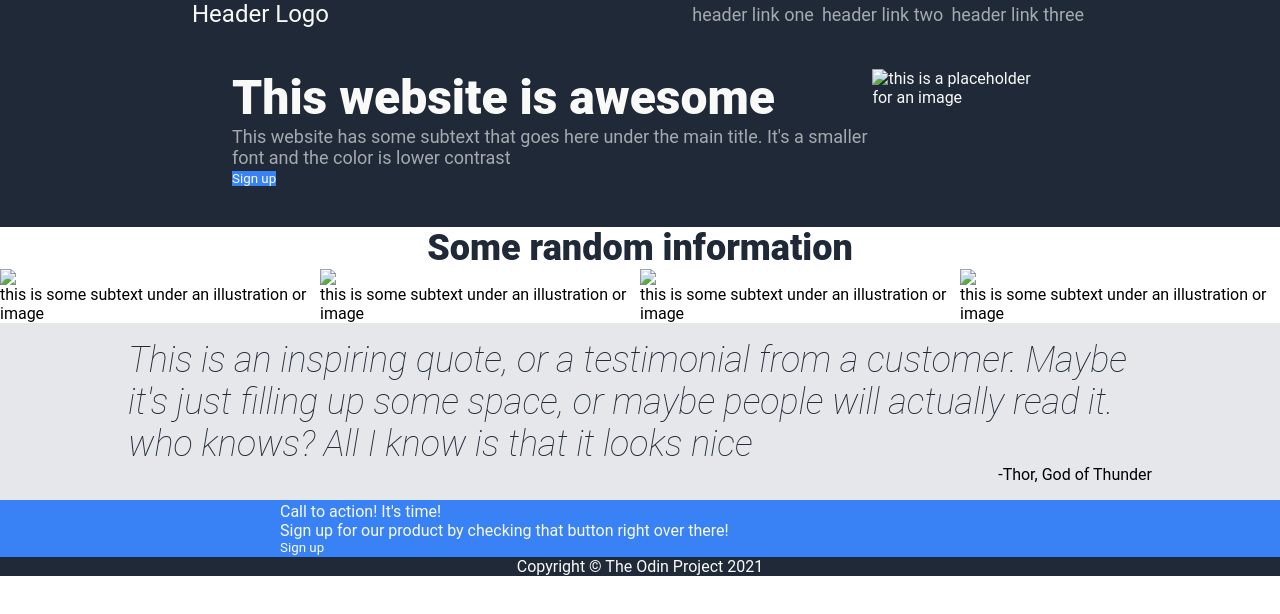
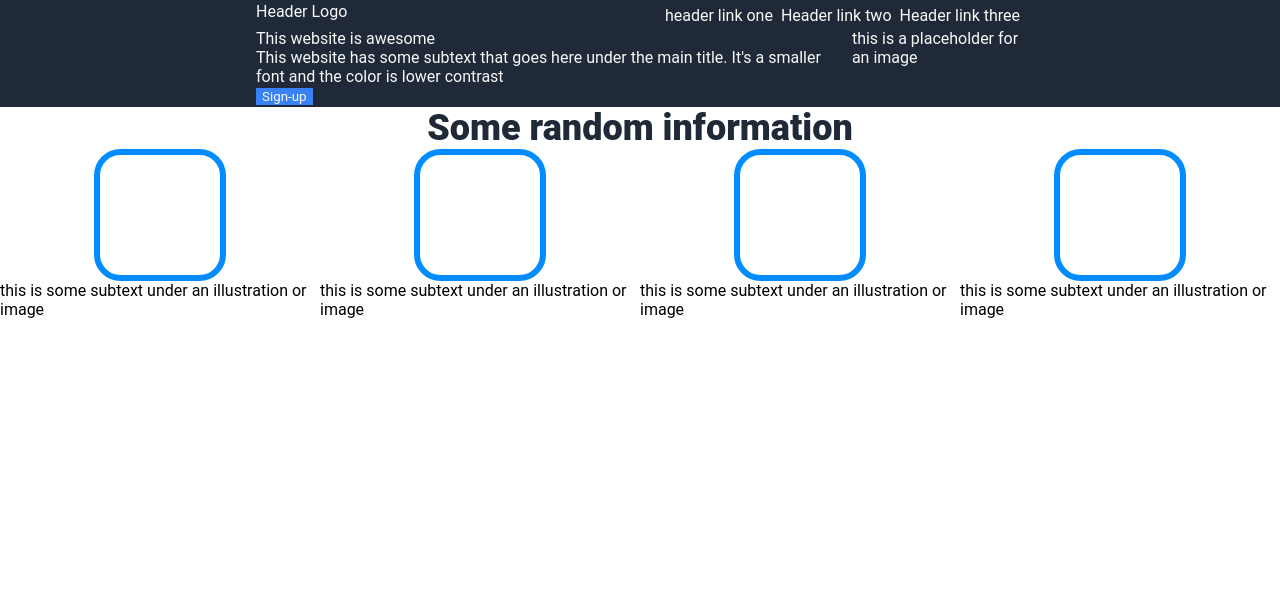
Before and after one commit to LuciVoltX/Landing-Page, a plain HTML site: page index.html in a window 1280 px wide. Drawn offline with Linux system fonts and the light colour scheme.

Commit message:
starting again from scratch

```diff
--- a/index.html
+++ b/index.html
@@ -3,63 +3,50 @@
 <head>
     <meta charset="UTF-8">
     <meta name="viewport" content="width=device-width, initial-scale=1.0">
-    <title>Landing Page</title>
+    <title>Landing-Page</title>
     <link rel="stylesheet" href="style.css">
 </head>
 <body>
     <header>
-        <div class="top">
-            <div class="left header-logo">Header Logo</div>
-            <div class="right">
-                <ul>
-                    <li class="header-link">header link one</li>
-                    <li class="header-link">header link two</li>
-                    <li class="header-link">header link three</li>
-                 </ul>
+        <div class="nav container">
+            <div class="top-left">Header Logo</div>
+            <div class="top-right">
+                <ul class="container">
+                    <li>header link one</li>
+                    <li>Header link two</li>
+                    <li>Header link three</li>
+                </ul>
             </div>
         </div>
-        <div class="hero">
-            <div class="left">
-                <div class="hero-main">This website is awesome</div>
-                <div class="hero-secondary">This website has some subtext that goes here under the main title. It's a smaller font and the color is lower contrast</div>
-                <div class="hero-button"><button>Sign up</button></div>
+        <div class="hero container">
+            <div class="hero-left">
+                <div class="main-title">This website is awesome</div>
+                <div class="hero-subtext">This website has some subtext that goes here under the main title. It's a smaller font and the color is lower contrast</div>
+                <div class="hero-button"><button>Sign-up</button></div>
             </div>
-            <img alt="this is a placeholder for an image" class="right">
+            <div class="hero-right">this is a placeholder for an image</div>
         </div>
-
     </header>
-
-    <div class="information">
-        <div class="information-header container center">Some random information</div>
-
-        <div class="information-bottom">
-            <ul>
-                <li class="card container"><img class="box" alt=" ">
-                <div class="text">this is some subtext under an illustration or image</div></li>
-                <li class="card container"><img class="box" alt=" ">
-                <div class="text">this is some subtext under an illustration or image</div></li>
-                <li class="card container"><img class="box" alt=" ">
-                <div class="text">this is some subtext under an illustration or image</div></li>
-                <li class="card container"><img class="box" alt=" ">
-                <div class="text">this is some subtext under an illustration or image</div></li>
-            </ul>
+    <div class="info-section">
+        <div class="info-header">Some random information </div>
+        <div class="info-cards container">
+            <div class="info-card-item">
+                <div class="box"></div>
+                <div class="card-text">this is some subtext under an illustration or image</div>
+            </div>
+            <div class="info-card-item">
+                <div class="box"></div>
+                <div class="card-text">this is some subtext under an illustration or image</div>
+            </div>
+            <div class="info-card-item">
+                <div class="box"></div>
+                <div class="card-text">this is some subtext under an illustration or image</div>
+            </div>
+            <div class="info-card-item">
+                <div class="box"></div>
+                <div class="card-text">this is some subtext under an illustration or image</div>
+            </div>
         </div>
     </div>
-    <div class="quote-section">
-        <div class="quote">This is an inspiring quote, or a testimonial from a customer. Maybe it's just filling up some space, or maybe people will actually read it. who knows? All I know is that it looks nice</div>
-        <div class="thor">-Thor, God of Thunder</div>
-    </div>
-
-    <div class="bottom container center">
-        <div class="left">
-            <div class="head">Call to action! It's time!</div>
-            <div>Sign up for our product by checking that button right over there!</div>
-        </div>
-        <div class="right">
-            <div class="button sign-up"><button>Sign up</button></div>
-        </div>
-
-    </div>
-    <footer class="center container">Copyright © The Odin Project 2021</footer>
 </body>
 </html>
--- a/style.css
+++ b/style.css
@@ -1,12 +1,12 @@
-
 * {
     font-family: Roboto, system-ui, -apple-system, BlinkMacSystemFont, 'Segoe UI', Oxygen, Ubuntu, Cantarell, 'Open Sans', 'Helvetica Neue', sans-serif;
-    /* border:2px solid blue; */
+    margin: 0;
+
 }
 
 .container {
     display: flex;
-    flex:1;
+    flex: 1;
 }
 
 header, footer {
@@ -17,10 +17,12 @@ header, footer {
 button, .bottom {
     background-color: #3882F6;
     color: #F9FAF8;
-    border-style: none;
+    border: none;
 }
 
-.information-header {
+.info-header {
+    display: flex;
+    justify-content: center;
     font-size: 36px;
     color: #1f2937;
     font-weight: 900;
@@ -32,7 +34,8 @@ button, .bottom {
     font-weight: 900;
 }
 
-.hero-secondary, .header-link {
+.hero-secondary,
+.header-link {
     font-size: 18px;
     color: #e5e7ebad;
 }
@@ -48,7 +51,7 @@ button, .bottom {
 
 .quote {
     font-size: 36px;
-    font-style:italic;
+    font-style: italic;
     font-weight: lighter;
     color: #1f2937;
 }
@@ -57,57 +60,30 @@ ul {
     list-style-type: none;
     margin: 0;
     padding: 0;
-    display: flex;
 }
 
-header li {
-    padding: 2px;
-    margin: 2px;
+.top-right  li {
+    padding: 4px;
+}
+
+.nav {
+    justify-content: space-between;
 }
 
 header {
-    padding: 0 15%;
+    padding: 2px 20vw;
 }
 
-header .top {
-    display: flex;
-    justify-content: space-between;
+.box{
+    width: 120px;
+    height:120px;
+    border: 6px solid #008cff;
+    border-radius: 20%;
 }
 
-.hero {
-    padding: 40px;
-    display:flex;
-}
-
-
-* {
-    margin: 0;
-    padding: 0;
-}
-
-.center {
+.info-card-item {
+    display: flex;
+    align-items: center;
     justify-content: center;
-}
-
-.bottom {
-    flex-direction: column;
-    padding: 2px 35vh;
-}
-
-.card {
     flex-direction: column;
 }
-
-.thor {
-    display: flex;
-    justify-content:flex-end;
-}
-
-.sign-up {
-    display: flex;
-
-}
-
-.quote-section {
-    padding: 2vh 10vw;
-}
```
Also changed, not shown: text.txt (added).
